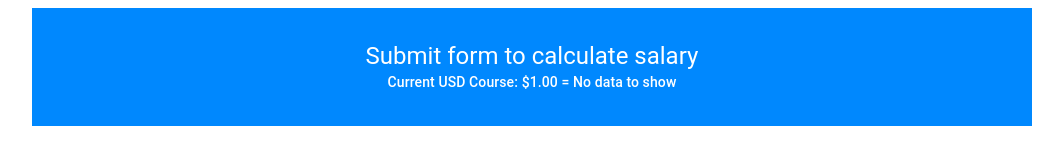
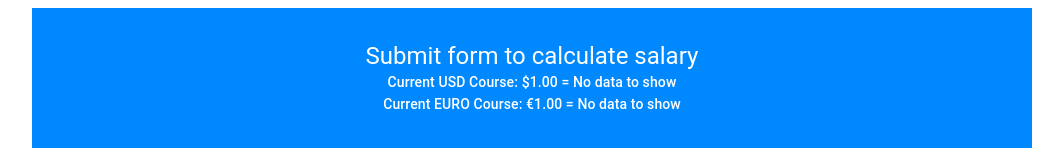
Before and after one commit to alextes90/salaryCalc, a Gatsby site: page / in a window 1280 px wide. Shown: the top 162 px of the page, without its empty margins (108-1171 px from the left). Built offline with nearby package versions, Linux system fonts and the light colour scheme; Gatsby itself is replaced by a stand-in of ours; no server answers.

Commit message:
feat: migrate to AWS Lambda proxy

```diff
--- a/src/appConstants/index.tsx
+++ b/src/appConstants/index.tsx
@@ -1,6 +1,7 @@
 import { LuxmedType, MultiSportType } from 'types';
 
-export const EXCHANGE_RATE_API = 'https://basic-exchanger.herokuapp.com';
+export const EXCHANGE_RATE_API =
+  'https://f7mhp4w4c6.execute-api.eu-west-1.amazonaws.com/default/getExchangeRates';
 
 export const LUXMED = {
   INDIVIDUAL: 105,
--- a/src/pages/index.tsx
+++ b/src/pages/index.tsx
@@ -17,7 +17,8 @@ import { client } from 'utils/apiClient';
 type ExchangeResponse = {
   status: number;
   amount: number;
-  value: string;
+  usdRate: string;
+  euroRate: string;
 };
 
 const initialFormValues: FormState = {
@@ -42,11 +43,10 @@ const IndexPage = () => {
   const { animation, AnimationContainer, destroyAnimation } = useAnimation({ animJson: piggy });
   const unsubscribeLoopPiggyAnimation = useRef<(() => void | undefined) | null>(null);
 
-  const { run, isPending, isIdle, isError, data: usdCourse } = useAsync<ExchangeResponse>();
+  const { run, isPending, isIdle, isError, data: rates } = useAsync<ExchangeResponse>();
 
   useEffect(() => {
-    const params = 'currency=USD&value=1';
-    run(client<ExchangeResponse>(`${EXCHANGE_RATE_API}?${params}`));
+    run(client<ExchangeResponse>(`${EXCHANGE_RATE_API}`));
   }, [run]);
 
   useEffect(() => {
@@ -69,16 +69,19 @@ const IndexPage = () => {
     }
   };
 
-  const usdSalaryStringFormat = !!usdCourse
-    ? ` ($${calculateInDolars(calculatedSalary?.net, +usdCourse?.value)})`
+  const usdSalaryStringFormat = !!rates
+    ? ` ($${calculateInDolars(calculatedSalary?.net, +rates?.usdRate)}) (€${calculateInDolars(
+        calculatedSalary?.net,
+        +rates?.euroRate
+      )})`
     : '';
 
-  const usdStringFormat =
+  const currenciesStringFormat =
     isPending || isIdle
-      ? 'Loading...'
+      ? ['Loading...', 'Loading...']
       : isError
-      ? 'No data to show'
-      : `${Number(usdCourse?.value).toFixed(2)}zł`;
+      ? ['No data to show', 'No data to show']
+      : [`${Number(rates?.usdRate).toFixed(2)}zł`, `${Number(rates?.euroRate).toFixed(2)}zł`];
 
   return (
     <Box sx={appContainerStyle}>
@@ -94,7 +97,10 @@ const IndexPage = () => {
           </Typography>
         )}
         <Typography variant="subtitle2" align="center">
-          Current USD Course: $1.00 = {usdStringFormat}
+          Current USD Course: $1.00 = {currenciesStringFormat[0]}
+        </Typography>
+        <Typography variant="subtitle2" align="center">
+          Current EURO Course: €1.00 = {currenciesStringFormat[1]}
         </Typography>
       </Box>
       <Grid container spacing={2} justifyContent="center">
```
